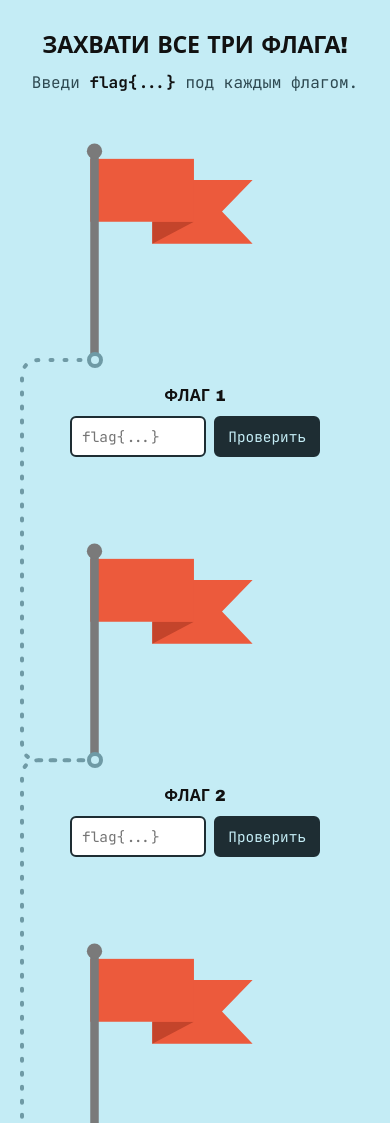
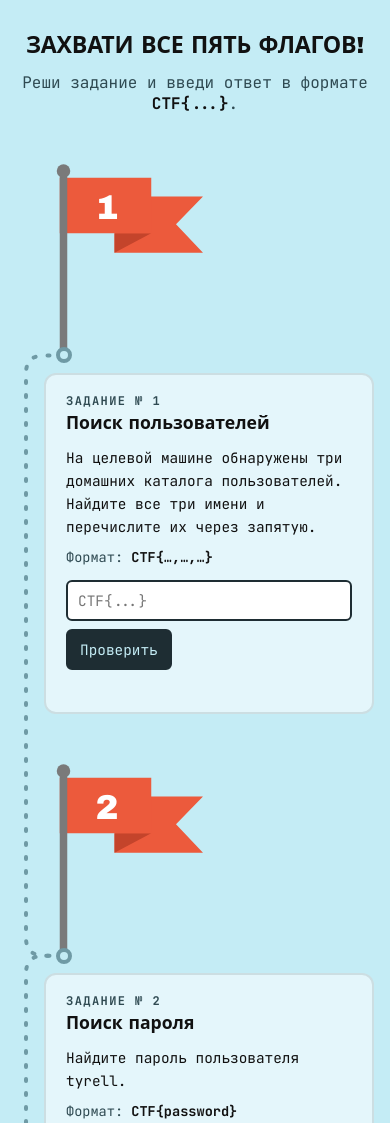
Before and after one commit to Dex719/flag-path, a website: page index.html in a window 390 px wide. Shown: the top 1123 px of the page. Drawn offline with Linux system fonts and the light colour scheme; a web font is replaced by a local one.

Commit message:
Five flags with numbered tasks, CTF{} answers, bigger slower confetti

```diff
--- a/app.js
+++ b/app.js
@@ -3,15 +3,60 @@
 
   // ---------- конфиг ----------
   // Ответы хранятся только как SHA-256(SALT:id:ответ).
-  // Новый хэш: node scripts/hash.mjs <id> "flag{...}"
+  // Новый хэш: node scripts/hash.mjs <id> "CTF{...}"   (для list: true — добавить --list)
   // SALT здесь и в scripts/hash.mjs должен совпадать.
-  var SALT = "glug-path-v1";
+  // list: true — ответ-список через запятую, порядок/регистр/пробелы не важны.
+  var SALT = "ctf-path-v3";
   var FLAGS = [
-    { id: 1, title: "Флаг 1", hash: "7d674223381caeb20c5f5d433050896be16974910d21d81b32cb3c35699f3e3e" },
-    { id: 2, title: "Флаг 2", hash: "c837509823296897382c2eefe89732bda01bc0add9c1c3ad8ddb666229f0e690" },
-    { id: 3, title: "Флаг 3", hash: "afc803e6a07cb2c863937634b96bfe98e39df81adc0d07438232d153fb724c27" }
+    {
+      id: 1,
+      title: "Поиск пользователей",
+      text: "На целевой машине обнаружены три домашних каталога пользователей. Найдите все три имени и перечислите их через запятую.",
+      format: "CTF{…,…,…}",
+      list: true,
+      hash: "920baf2f79a6d1682831d3a90002f4df1d2bc18d4f24ae6ea3c33c3f3758b448"
+    },
+    {
+      id: 2,
+      title: "Поиск пароля",
+      text: "Найдите пароль пользователя tyrell.",
+      format: "CTF{password}",
+      hash: "17ea988d55db8ee9a71ac9e5f4c9d4afa177833d918304f5a745f4715681ecba"
+    },
+    {
+      id: 3,
+      title: "Получение root-флага",
+      text: "Получите права суперпользователя (root) и найдите файл root.txt в корневом каталоге. Прочитайте его содержимое, чтобы получить корневой флаг.",
+      format: "CTF{…}",
+      hash: "23f43e1bb79123bc79975db959ac289cb786e2469c923542ae93e0f4119d7562"
+    },
+    {
+      id: 4,
+      title: "Часовой пояс",
+      text: "Изучите настройки учётной записи admin_cms_drupal и определите город и страну, соответствующие указанному в профиле часовому поясу.",
+      format: "CTF{Continent/Reference city}",
+      hash: "2c06d6ea326e3280c9528521a8032580587abd69b4218b7918f056fdded1b0d9" // ЗАГЛУШКА: CTF{test4}
+    },
+    {
+      id: 5,
+      title: "Задание 5",
+      text: "Текст задания появится позже.",
+      format: "CTF{…}",
+      hash: "31858ff1d441f15ada6bd139571e8e7cb9c9629a9ce79d5b7b32dae8bcb233e0" // ЗАГЛУШКА: CTF{test5}
+    }
   ];
   var STORAGE_KEY = "flag-path-progress-v2:" + SALT;
+
+  // та же нормализация, что в scripts/hash.mjs
+  function normalize(value, isList) {
+    value = value.trim();
+    if (!isList) return value;
+    var m = value.match(/^([A-Za-z]+)\{([\s\S]*)\}$/);
+    if (!m) return value.replace(/\s+/g, "").toLowerCase();
+    var items = m[2].split(",").map(function (s) { return s.trim().toLowerCase(); })
+      .filter(Boolean).sort();
+    return m[1].toUpperCase() + "{" + items.join(",") + "}";
+  }
 
   // ---------- SHA-256 (чистый JS, работает и по http, и с file://) ----------
   var sha256 = (function () {
@@ -68,7 +113,7 @@
   window.__sha256 = sha256; // для самопроверки в консоли
 
   // ---------- состояние ----------
-  // { id: "flag{...}" } — введённые верные ответы, чтобы показывать их после перезагрузки
+  // { id: "CTF{...}" } — введённые верные ответы, чтобы показывать их после перезагрузки
   var solved = {};
   try {
     var saved = JSON.parse(localStorage.getItem(STORAGE_KEY) || "{}");
@@ -104,8 +149,12 @@
     var inputId = "flag-input-" + fl.id;
     input.id = inputId;
     label.htmlFor = inputId;
-    label.textContent = "Ответ для: " + fl.title;
-    node.querySelector(".station-title").textContent = fl.title;
+    label.textContent = "Ответ на задание " + fl.id;
+    node.querySelector(".flag-num").textContent = fl.id;
+    node.querySelector(".card-kicker").textContent = "Задание № " + fl.id;
+    node.querySelector(".card-title").textContent = fl.title;
+    node.querySelector(".card-text").textContent = fl.text;
+    node.querySelector(".card-format code").textContent = fl.format;
     node.dataset.id = fl.id;
 
     var clipId = "flag-clip-" + fl.id;
@@ -171,10 +220,10 @@
     var value = input.value.trim();
     var status = node.querySelector(".status");
     if (!value) {
-      status.textContent = "Введи flag{...}";
+      status.textContent = "Введи ответ в формате " + fl.format;
       return;
     }
-    if (sha256(SALT + ":" + fl.id + ":" + value) === fl.hash) {
+    if (sha256(SALT + ":" + fl.id + ":" + normalize(value, fl.list)) === fl.hash) {
       solved[fl.id] = value;
       save();
       markSolved(node, value);
@@ -182,7 +231,7 @@
 
       var r = node.querySelector(".flag").getBoundingClientRect();
       animateFill(node, 1100, function () {
-        confetti.burst(r.left + r.width * 0.45, r.top + r.height * 0.25, 60, 1);
+        confetti.burst(r.left + r.width * 0.45, r.top + r.height * 0.25);
         var roadTime = drawTrail(fl.id);
         if (solvedCount() === FLAGS.length) setTimeout(confetti.celebrate, roadTime + 150);
       });
@@ -221,19 +270,19 @@
     for (var i = 0; i < pts.length - 1; i++) {
       var p = pts[i], q = pts[i + 1], d;
       if (mobileMq.matches) {
-        // в колонку: обходим форму слева, чтобы линия не перечёркивала поля
-        var lx = 6, rad = 18;
+        // в колонку: дорога идёт по левому краю, мимо карточек
+        var lx = 10, rad = 18;
         d = "M" + p.x + "," + p.y +
           " H" + (lx + rad) + " Q" + lx + "," + p.y + " " + lx + "," + (p.y + rad) +
           " V" + (q.y - rad) + " Q" + lx + "," + q.y + " " + (lx + rad) + "," + q.y +
           " H" + q.x;
       } else {
-        // по земле под флагом, поворот только в промежутке между станциями
-        var g1 = stations[FLAGS[i].id].getBoundingClientRect().right - box.left;
-        var g2 = stations[FLAGS[i + 1].id].getBoundingClientRect().left - box.left;
-        var gm = (g1 + g2) / 2;
-        d = "M" + p.x + "," + p.y + " H" + g1 +
-          " C" + gm + "," + p.y + " " + gm + "," + q.y + " " + g2 + "," + q.y +
+        // змейка: от основания вниз, S-изгибом к левой стороне следующего древка
+        // (полотнище всегда справа от древка, так что слева путь свободен), вниз и в основание
+        var ax = q.x - 46, g = 36, r2 = 20;
+        d = "M" + p.x + "," + p.y +
+          " C" + p.x + "," + (p.y + g) + " " + ax + "," + (p.y + g) + " " + ax + "," + (p.y + 2 * g) +
+          " V" + (q.y - r2) + " Q" + ax + "," + q.y + " " + (ax + r2) + "," + q.y +
           " H" + q.x;
       }
 
@@ -299,7 +348,6 @@
     var colors = ["#ec5a3c", "#3db866", "#f7c548", "#2f80ed", "#ffffff", "#9b51e0"];
     var parts = [];
     var running = false;
-    var reduce = window.matchMedia("(prefers-reduced-motion: reduce)").matches;
 
     function resize() {
       var dpr = window.devicePixelRatio || 1;
@@ -312,18 +360,19 @@
 
     // angle — направление вылета (рад), spread — разброс, power — скорость
     function spawn(x, y, n, angle, spread, power) {
-      if (reduce) n = Math.ceil(n / 4);
       for (var i = 0; i < n; i++) {
         var a = angle + (Math.random() - 0.5) * spread;
         var v = power * (0.5 + Math.random() * 0.7);
         parts.push({
           x: x, y: y,
           vx: Math.cos(a) * v, vy: Math.sin(a) * v,
-          w: 6 + Math.random() * 6, h: 4 + Math.random() * 4,
-          rot: Math.random() * Math.PI, vr: (Math.random() - 0.5) * 0.3,
-          tilt: Math.random() * Math.PI * 2,
+          w: 9 + Math.random() * 8, h: 6 + Math.random() * 5,
+          rot: Math.random() * Math.PI, vr: (Math.random() - 0.5) * 0.12,
+          tilt: Math.random() * Math.PI * 2, vt: 0.04 + Math.random() * 0.06,
+          sway: 0.4 + Math.random() * 0.9,
+          fall: 1.3 + Math.random() * 1.2,    // предельная скорость падения: медленно, как бумага
           color: colors[(Math.random() * colors.length) | 0],
-          life: 0, max: 110 + Math.random() * 70
+          life: 0, max: 420 + Math.random() * 240
         });
       }
       if (!running) { running = true; requestAnimationFrame(tick); }
@@ -333,14 +382,16 @@
       ctx.clearRect(0, 0, innerWidth, innerHeight);
       for (var i = parts.length - 1; i >= 0; i--) {
         var p = parts[i];
-        p.vy += 0.18;
-        p.vx *= 0.985; p.vy *= 0.985;
-        p.x += p.vx; p.y += p.vy;
-        p.rot += p.vr; p.tilt += 0.12;
+        p.vy += 0.06;
+        p.vx *= 0.98; p.vy *= 0.98;
+        if (p.vy > p.fall) p.vy = p.fall;
+        p.x += p.vx + Math.sin(p.tilt) * p.sway;
+        p.y += p.vy;
+        p.rot += p.vr; p.tilt += p.vt;
         p.life++;
         if (p.life > p.max || p.y > innerHeight + 40) { parts.splice(i, 1); continue; }
         ctx.save();
-        ctx.globalAlpha = Math.min(1, (p.max - p.life) / 30);
+        ctx.globalAlpha = Math.min(1, (p.max - p.life) / 60);
         ctx.translate(p.x, p.y);
         ctx.rotate(p.rot);
         ctx.scale(1, Math.cos(p.tilt));
@@ -354,21 +405,21 @@
 
     return {
       // небольшой залп из флага
-      burst: function (x, y, n, scale) {
-        spawn(x, y, n * scale, -Math.PI / 2, Math.PI * 1.1, 9 * scale);
+      burst: function (x, y) {
+        spawn(x, y, 140, -Math.PI / 2, Math.PI * 1.3, 8);
       },
       // финал: пушки из нижних углов + дождь сверху
       celebrate: function () {
         var W = innerWidth, Hh = innerHeight;
-        var waves = 4;
+        var waves = 6;
         for (var k = 0; k < waves; k++) {
           setTimeout(function () {
-            spawn(0, Hh, 70, -Math.PI / 3, 0.7, 22);
-            spawn(W, Hh, 70, -Math.PI * 2 / 3, 0.7, 22);
-            for (var j = 0; j < 40; j++) {
-              spawn(Math.random() * W, -10, 1, Math.PI / 2, 0.6, 3);
+            spawn(0, Hh, 110, -Math.PI / 3, 0.8, 17);
+            spawn(W, Hh, 110, -Math.PI * 2 / 3, 0.8, 17);
+            for (var j = 0; j < 50; j++) {
+              spawn(Math.random() * W, -20, 1, Math.PI / 2, 0.8, 1.5);
             }
-          }, k * 450);
+          }, k * 600);
         }
       }
     };
--- a/index.html
+++ b/index.html
@@ -12,32 +12,35 @@
 <body>
   <main>
     <header class="intro">
-      <h1>Захвати все три флага!</h1>
-      <p>Введи <code>flag{...}</code> под каждым флагом.</p>
+      <h1>Захвати все пять флагов!</h1>
+      <p>Реши задание и введи ответ в формате <code>CTF{...}</code>.</p>
     </header>
 
-    <section class="trail" id="trail" aria-label="Путь из трёх флагов">
+    <section class="trail" id="trail" aria-label="Путь из пяти флагов">
       <svg class="trail-svg" id="trail-svg" aria-hidden="true"></svg>
       <!-- станции генерируются из app.js -->
     </section>
 
-    <p class="progress" id="progress" aria-live="polite">0 / 3</p>
+    <footer class="outro">
+      <p class="progress" id="progress" aria-live="polite">0 / 5</p>
 
       <div class="victory" id="victory" hidden>
-      <p class="victory-title">Все три флага захвачены!</p>
+        <p class="victory-title">Все пять флагов захвачены!</p>
       </div>
 
       <button type="button" class="reset" id="reset">сбросить прогресс</button>
+    </footer>
   </main>
 
   <canvas class="confetti" id="confetti" aria-hidden="true"></canvas>
 
   <template id="station-tpl">
-    <div class="station">
+    <article class="station">
+      <div class="flag-col">
         <div class="flag-wrap">
           <svg class="flag" viewBox="0 0 200 260" aria-hidden="true">
             <defs>
-            <!-- id проставляется из app.js: шаблон клонируется трижды -->
+              <!-- id проставляется из app.js: шаблон клонируется на каждый флаг -->
               <clipPath class="flag-clip"><path class="flag-clip-shape" d="M0,0Z"/></clipPath>
             </defs>
             <g class="fabric">
@@ -51,20 +54,28 @@
                 <polygon class="flag-fold" points="78,95 127,95 78,121"/>
                 <rect class="flag-main" x="5" y="21" width="122" height="74"/>
               </g>
+              <text class="flag-num" x="68" y="60"></text>
             </g>
             <rect class="flag-pole" x="5" y="12" width="10" height="246" rx="5"/>
             <circle class="flag-pole" cx="10" cy="12" r="9"/>
           </svg>
           <span class="base"></span>
         </div>
-      <h2 class="station-title"></h2>
+      </div>
+
+      <div class="card">
+        <p class="card-kicker"></p>
+        <h2 class="card-title"></h2>
+        <p class="card-text"></p>
+        <p class="card-format">Формат: <code></code></p>
         <form class="answer" autocomplete="off" novalidate>
           <label class="sr-only"></label>
-        <input type="text" name="flag" placeholder="flag{...}" spellcheck="false" autocapitalize="off">
+          <input type="text" name="flag" placeholder="CTF{...}" spellcheck="false" autocapitalize="off">
           <button type="submit">Проверить</button>
         </form>
         <p class="status" aria-live="polite"></p>
       </div>
+    </article>
   </template>
 
   <script src="app.js"></script>
--- a/package.json
+++ b/package.json
@@ -2,7 +2,7 @@
   "name": "flag-path",
   "version": "1.0.0",
   "private": true,
-  "description": "Три флага: введи flag{...} — флаг становится зелёным",
+  "description": "CTF-квест: пять флагов, у каждого своё задание",
   "scripts": {
     "dev": "npx --yes serve@14.2.4 -l 3000 .",
     "hash": "node scripts/hash.mjs"
--- a/style.css
+++ b/style.css
@@ -27,9 +27,13 @@ body {
 }
 
 main {
-  max-width: 1040px;
+  max-width: 940px;
   margin: 0 auto;
-  padding: 40px 16px 48px;
+  padding: 40px 16px 56px;
+}
+
+.intro,
+.outro {
   text-align: center;
 }
 
@@ -59,9 +63,8 @@ main {
 .trail {
   position: relative;
   display: flex;
-  justify-content: space-between;
-  align-items: flex-start;
-  gap: 24px;
+  flex-direction: column;
+  gap: 56px;
   margin-top: 48px;
 }
 
@@ -99,21 +102,24 @@ main {
 
 .station {
   position: relative;
-  flex: 0 1 250px;
+  display: grid;
+  grid-template-columns: 330px 1fr;
+  gap: 24px;
+  align-items: start;
 }
-
-/* ступенчатая раскладка: средний флаг ниже */
-.station:nth-child(3) { margin-top: 110px; }
 
 /* ---------- флаг ---------- */
 
 .flag-wrap {
+  --fw: 180px;
   position: relative;
-  width: 170px;
-  height: 221px;
-  margin: 0 auto;
-  transform: translateX(-24px); /* визуально центрируем полотнище, а не древко */
+  width: var(--fw);
+  height: calc(var(--fw) * 1.3);
+  margin-left: 46px;
 }
+
+/* змейка: чётные флаги сдвинуты вправо, дорога петляет */
+.station:nth-child(odd) .flag-wrap { margin-left: 136px; }
 
 .flag {
   display: block;
@@ -129,6 +135,15 @@ main {
 .fabric-green .flag-tail { fill: var(--green); }
 .fabric-green .flag-fold { fill: var(--green-dark); }
 .flag-pole { fill: var(--pole); }
+
+.flag-num {
+  font-family: var(--display);
+  font-weight: 800;
+  font-size: 46px;
+  fill: #fff;
+  text-anchor: middle;
+  dominant-baseline: central;
+}
 
 /* полотнище колышется, пока по нему разливается зелёный */
 .fabric {
@@ -149,8 +164,8 @@ main {
 /* точка у основания древка — сюда приходит путь */
 .base {
   position: absolute;
-  left: 8.5px;
-  top: 219px;
+  left: 5%;      /* центр древка: x=10 из 200 */
+  top: 99.2%;    /* низ древка: y=258 из 260 */
   width: 16px;
   height: 16px;
   border-radius: 50%;
@@ -168,21 +183,59 @@ main {
   100% { box-shadow: 0 0 0 16px rgba(61, 184, 102, 0); }
 }
 
-/* ---------- форма ---------- */
+/* ---------- карточка задания ---------- */
 
-.station-title {
-  margin: 22px 0 10px;
+.card {
+  padding: 18px 20px 14px;
+  background: rgba(255, 255, 255, 0.55);
+  border: 2px solid rgba(30, 45, 51, 0.12);
+  border-radius: 12px;
+  transition: border-color 0.5s ease, background-color 0.5s ease;
+}
+
+.station.solved .card {
+  border-color: var(--green);
+  background: rgba(239, 250, 242, 0.8);
+}
+
+.card-kicker {
+  margin: 0 0 4px;
+  font-size: 0.75rem;
+  font-weight: 700;
+  letter-spacing: 0.12em;
+  text-transform: uppercase;
+  color: var(--muted);
+}
+
+.card-title {
+  margin: 0 0 10px;
   font-family: var(--display);
   font-weight: 600;
-  font-size: 1rem;
-  text-transform: uppercase;
+  font-size: 1.1rem;
+  line-height: 1.3;
+}
+
+.card-text {
+  margin: 0 0 10px;
+  font-size: 0.9rem;
+  line-height: 1.6;
+}
+
+.card-format {
+  margin: 0 0 14px;
+  font-size: 0.85rem;
+  color: var(--muted);
+}
+
+.card-format code {
+  font-family: var(--mono);
+  font-weight: 700;
+  color: var(--ink);
 }
 
 .answer {
   display: flex;
   gap: 8px;
-  max-width: 250px;
-  margin: 0 auto;
 }
 
 .answer input {
@@ -301,18 +354,23 @@ main {
 @media (max-width: 760px) {
   main { padding-top: 28px; }
 
-  .trail {
-    flex-direction: column;
-    align-items: center;
-    gap: 56px;
+  .trail { gap: 48px; }
+
+  /* флаг над карточкой, дорога идёт по левому краю */
+  .station {
+    grid-template-columns: 1fr;
+    gap: 16px;
   }
 
-  .station {
-    width: 100%;
-    max-width: 320px;
-  }
+  .flag-wrap,
+  .station:nth-child(odd) .flag-wrap { margin-left: 40px; }
 
-  .station:nth-child(3) { margin-top: 0; }
+  .flag-wrap { --fw: 150px; }
+
+  .card { margin-left: 28px; }
+
+  .answer { flex-wrap: wrap; }
+  .answer input { flex-basis: 180px; }
 }
 
 @media (prefers-reduced-motion: reduce) {
```
Also changed, not shown: scripts/hash.mjs (+19 -5 lines), README.md. Lines whose indentation alone changed are shown as unchanged.
